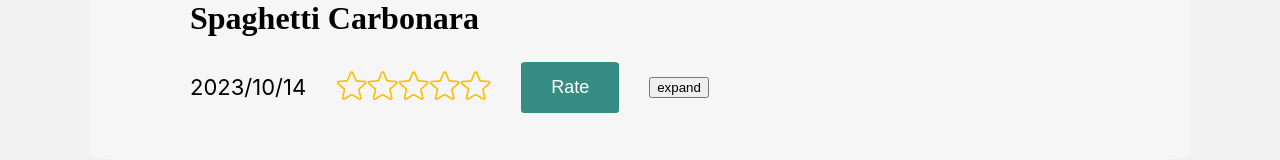
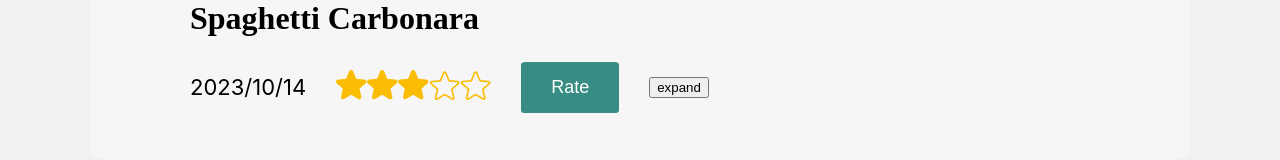
Before and after one commit to VT-SE-Fall2023/groupx-recipe-frontend, a React (Create React App) app: page /history in a window 1280 px wide. Shown: the part 239-399 px from the top of the page. Built offline with nearby package versions, Linux system fonts and the light colour scheme.

Commit message:
implement initial rate

```diff
--- a/src/HistoryElement.js
+++ b/src/HistoryElement.js
@@ -17,7 +17,7 @@ function HistoryElement(props) {
         transition: 'height 0.5s',
     };
 
-    const [rating, setRating] = useState(0);
+    const [rating, setRating] = useState(props.rating);
     const handleStarClick = (clickedRating) => {
         if (isExpanded){
             setRating(clickedRating);
--- a/src/HistoryPage.js
+++ b/src/HistoryPage.js
@@ -14,6 +14,8 @@ function HistoryPage() {
                     name="Spaghetti Carbonara"
                     date="2023/10/14"
                     ingredients={["Eggs", "Balcon", "Garlic"]}
+                    instructions={{}}
+                    rating={3}
                 ></HistoryElement>
                 <div className='expand-section'>
                     <h5 className='menu-title'>Spaghetti Carbonara</h5>
```
